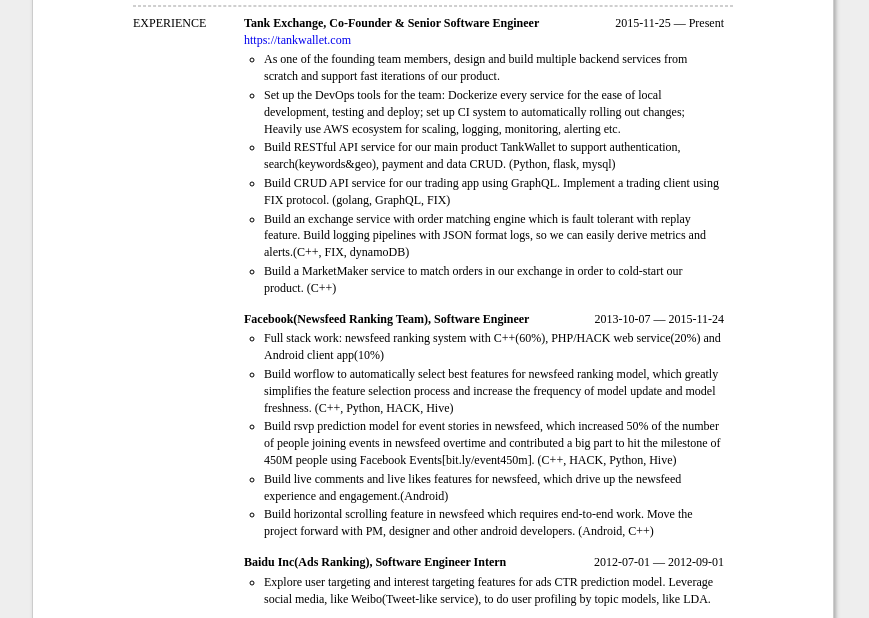
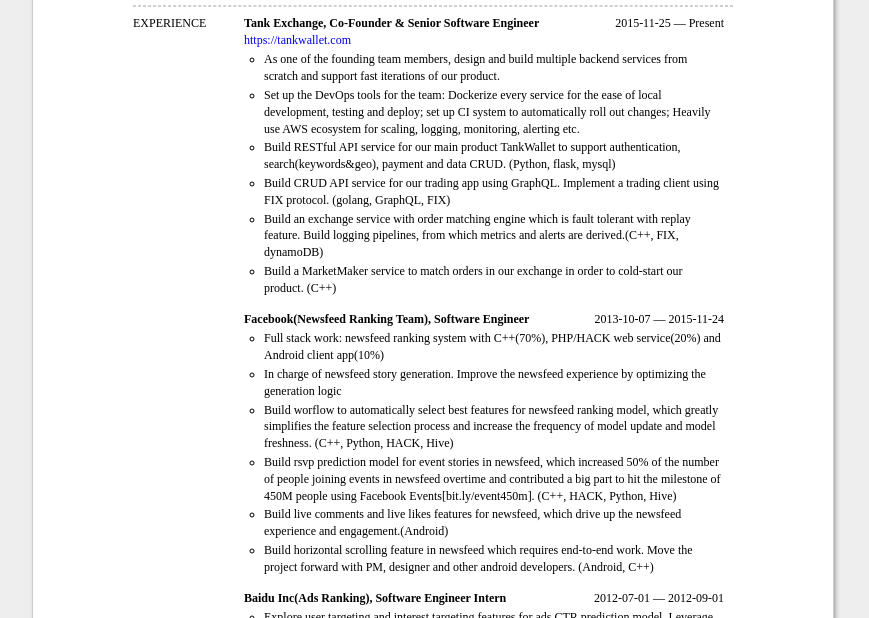
Before and after one commit to teloon/cv, a website: page index.html in a window 1280 px wide. Shown: the part 169-787 px from the top of the page, without its empty margins (207-1076 px from the left). Drawn offline with Linux system fonts and the light colour scheme.

Commit message:
improve wording, fix number

```diff
--- a/index.html
+++ b/index.html
@@ -204,10 +204,10 @@
 	      <div><a href='https://tankwallet.com'>https://tankwallet.com</a></div>
 	      <ul class='highlights'>
 	        <li>As one of the founding team members, design and build multiple backend services from scratch and support fast iterations of our product.</li>
-	        <li>Set up the DevOps tools for the team: Dockerize every service for the ease of local development, testing and deploy; set up CI system to automatically rolling out changes; Heavily use AWS ecosystem for scaling, logging, monitoring, alerting etc.</li>
+	        <li>Set up the DevOps tools for the team: Dockerize every service for the ease of local development, testing and deploy; set up CI system to automatically roll out changes; Heavily use AWS ecosystem for scaling, logging, monitoring, alerting etc.</li>
 	        <li>Build RESTful API service for our main product TankWallet to support authentication, search(keywords&amp;geo), payment and data CRUD. (Python, flask, mysql)</li>
 	        <li>Build CRUD API service for our trading app using GraphQL. Implement a trading client using FIX protocol. (golang, GraphQL, FIX)</li>
-	        <li>Build an exchange service with order matching engine which is fault tolerant with replay feature. Build logging pipelines with JSON format logs, so we can easily derive metrics and alerts.(C++, FIX, dynamoDB)</li>
+	        <li>Build an exchange service with order matching engine which is fault tolerant with replay feature. Build logging pipelines, from which metrics and alerts are derived.(C++, FIX, dynamoDB)</li>
 	        <li>Build a MarketMaker service to match orders in our exchange in order to cold-start our product. (C++)</li>
 	      </ul>
 	      <div class='separator'></div>
@@ -223,7 +223,8 @@
 	      </div>
 	      <div><a href=''></a></div>
 	      <ul class='highlights'>
-	        <li>Full stack work: newsfeed ranking system with C++(60%), PHP/HACK web service(20%) and Android client app(10%)</li>
+	        <li>Full stack work: newsfeed ranking system with C++(70%), PHP/HACK web service(20%) and Android client app(10%)</li>
+	        <li>In charge of newsfeed story generation. Improve the newsfeed experience by optimizing the generation logic</li>
 	        <li>Build worflow to automatically select best features for newsfeed ranking model, which greatly simplifies the feature selection process and increase the frequency of model update and model freshness. (C++, Python, HACK, Hive)</li>
 	        <li>Build rsvp prediction model for event stories in newsfeed, which increased 50% of the number of people joining events in newsfeed overtime and contributed a big part to hit the milestone of 450M people using Facebook Events[bit.ly/event450m]. (C++, HACK, Python, Hive)</li>
 	        <li>Build live comments and live likes features for newsfeed, which drive up the newsfeed experience and engagement.(Android)</li>
```
Also changed, not shown: resume.json (+4 -3 lines).
